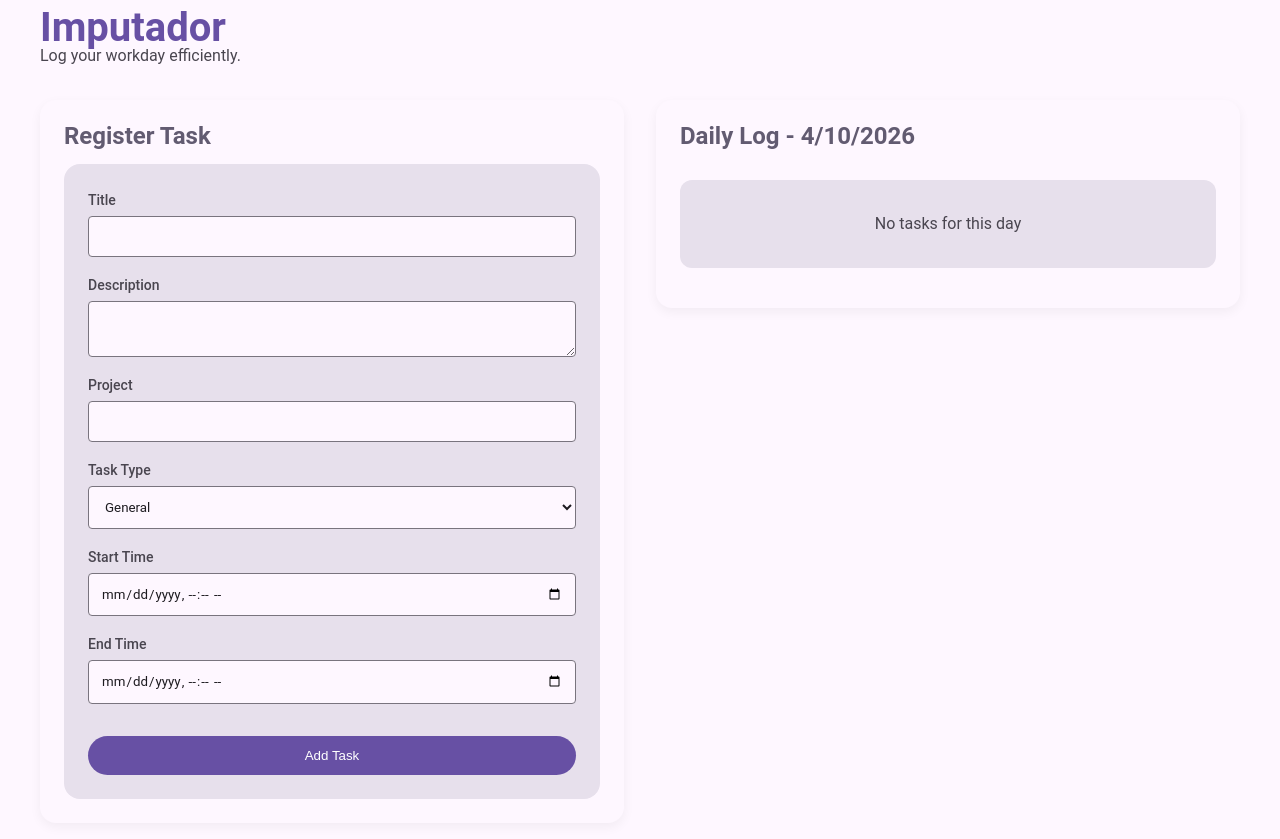
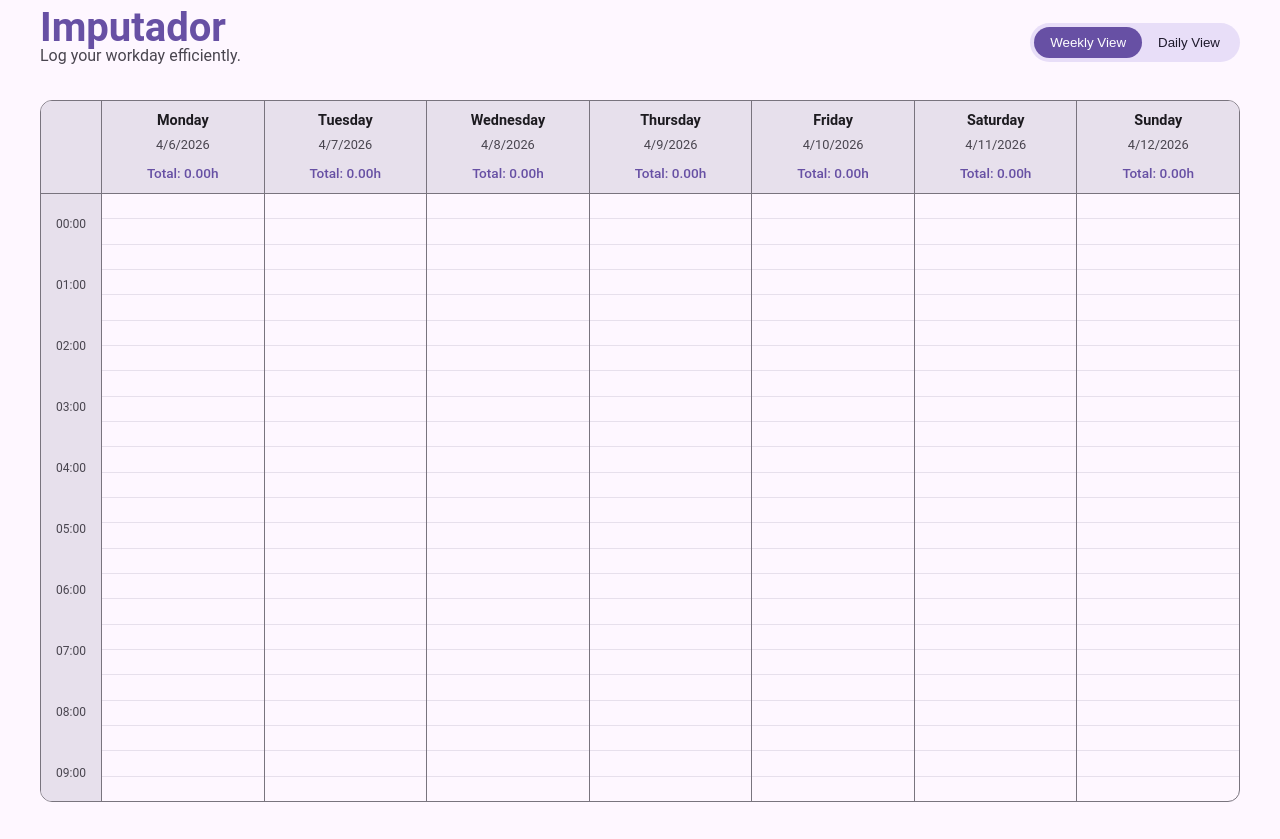
Before and after one commit to Jarki26/imputador, a SvelteKit app: page / in a window 1280 px wide. Built offline with nearby package versions, Linux system fonts and the light colour scheme.

Commit message:
feat(ui): Create basic WeeklyView component and navigation toggle

```diff
--- /dev/null
+++ b/src/lib/WeeklyView.svelte
@@ -0,0 +1,185 @@
+<script lang="ts">
+  import type { Task } from './db';
+
+  let { startDate = new Date(), tasks = [] }: { startDate: Date; tasks: Task[] } = $props();
+
+  const daysOfWeek = $derived.by(() => {
+    const days = [];
+    const current = new Date(startDate);
+    current.setHours(0, 0, 0, 0);
+    // Find Monday of the current week if not provided
+    const day = current.getDay();
+    const diff = current.getDate() - day + (day === 0 ? -6 : 1);
+    const monday = new Date(current.setDate(diff));
+
+    for (let i = 0; i < 7; i++) {
+      const date = new Date(monday);
+      date.setDate(monday.getDate() + i);
+      days.push(date);
+    }
+    return days;
+  });
+
+  const hours = Array.from({ length: 24 }, (_, i) => i);
+
+  function formatDay(date: Date): string {
+    return date.toLocaleDateString('en-US', { weekday: 'long' });
+  }
+
+  function formatTime(hour: number): string {
+    return `${hour.toString().padStart(2, '0')}:00`;
+  }
+
+  function getDailyTotal(date: Date): string {
+    const dayStart = new Date(date);
+    dayStart.setHours(0, 0, 0, 0);
+    const dayEnd = new Date(date);
+    dayEnd.setHours(23, 59, 59, 999);
+
+    const dailyTasks = tasks.filter(
+      (t) => t.startTime >= dayStart && t.startTime <= dayEnd,
+    );
+
+    const totalMs = dailyTasks.reduce((acc, t) => {
+      return acc + (t.endTime.getTime() - t.startTime.getTime());
+    }, 0);
+
+    return (totalMs / (1000 * 60 * 60)).toFixed(2);
+  }
+</script>
+
+<div class="weekly-view">
+  <div class="grid-header">
+    <div class="time-axis-spacer"></div>
+    {#each daysOfWeek as day}
+      <div class="day-header">
+        <span class="day-name">{formatDay(day)}</span>
+        <span class="day-date">{day.toLocaleDateString()}</span>
+        <span class="day-total">Total: {getDailyTotal(day)}h</span>
+      </div>
+    {/each}
+  </div>
+
+  <div class="grid-body">
+    <div class="time-axis">
+      {#each hours as hour}
+        <div class="hour-label">{formatTime(hour)}</div>
+      {/each}
+    </div>
+
+    <div class="grid-content">
+      {#each daysOfWeek as day}
+        <div class="day-column">
+          {#each hours as hour}
+            <div class="hour-cell"></div>
+          {/each}
+        </div>
+      {/each}
+    </div>
+  </div>
+</div>
+
+<style>
+  .weekly-view {
+    display: flex;
+    flex-direction: column;
+    height: 100%;
+    background-color: var(--md-sys-color-surface);
+    border: 1px solid var(--md-sys-color-outline);
+    border-radius: 12px;
+    overflow: hidden;
+  }
+
+  .grid-header {
+    display: flex;
+    border-bottom: 1px solid var(--md-sys-color-outline);
+    background-color: var(--md-sys-color-surface-variant);
+  }
+
+  .time-axis-spacer {
+    width: 60px;
+    flex-shrink: 0;
+    border-right: 1px solid var(--md-sys-color-outline);
+  }
+
+  .day-header {
+    flex: 1;
+    display: flex;
+    flex-direction: column;
+    align-items: center;
+    padding: 0.5rem;
+    border-right: 1px solid var(--md-sys-color-outline);
+    min-width: 120px;
+  }
+
+  .day-header:last-child {
+    border-right: none;
+  }
+
+  .day-name {
+    font-weight: bold;
+    font-size: 0.9rem;
+  }
+
+  .day-date {
+    font-size: 0.8rem;
+    color: var(--md-sys-color-on-surface-variant);
+  }
+
+  .day-total {
+    margin-top: 0.25rem;
+    font-size: 0.85rem;
+    font-weight: 500;
+    color: var(--md-sys-color-primary);
+  }
+
+  .grid-body {
+    display: flex;
+    flex: 1;
+    overflow-y: auto;
+  }
+
+  .time-axis {
+    width: 60px;
+    flex-shrink: 0;
+    border-right: 1px solid var(--md-sys-color-outline);
+    background-color: var(--md-sys-color-surface-variant);
+  }
+
+  .hour-label {
+    height: 60px;
+    display: flex;
+    align-items: center;
+    justify-content: center;
+    font-size: 0.75rem;
+    color: var(--md-sys-color-on-surface-variant);
+    border-bottom: 1px solid var(--md-sys-color-surface-variant);
+  }
+
+  .grid-content {
+    display: flex;
+    flex: 1;
+  }
+
+  .day-column {
+    flex: 1;
+    display: flex;
+    flex-direction: column;
+    border-right: 1px solid var(--md-sys-color-outline);
+    min-width: 120px;
+    position: relative;
+  }
+
+  .day-column:last-child {
+    border-right: none;
+  }
+
+  .hour-cell {
+    height: 60px;
+    border-bottom: 1px solid var(--md-sys-color-surface-variant);
+  }
+
+  .hour-cell:last-child {
+    border-bottom: none;
+  }
+</style>
--- a/src/routes/+page.svelte
+++ b/src/routes/+page.svelte
@@ -1,6 +1,7 @@
 <script lang="ts">
   import TaskForm from '$lib/TaskForm.svelte';
   import TaskList from '$lib/TaskList.svelte';
+  import WeeklyView from '$lib/WeeklyView.svelte';
   import { TaskStore } from '$lib/taskStore';
   import { ProjectStore } from '$lib/projectStore';
   import { onMount } from 'svelte';
@@ -11,6 +12,7 @@
 
   let tasks: Task[] = $state([]);
   let today = new Date();
+  let view: 'daily' | 'weekly' = $state('weekly');
 
   async function loadTasks() {
     tasks = await taskStore.getTasksForDay(today);
@@ -27,10 +29,29 @@
 
 <div class="dashboard">
   <header>
+    <div class="header-content">
       <h1>Imputador</h1>
       <p class="subtitle">Log your workday efficiently.</p>
+    </div>
+    <div class="view-toggle">
+      <button
+        class="toggle-btn"
+        class:active={view === 'weekly'}
+        onclick={() => (view = 'weekly')}
+      >
+        Weekly View
+      </button>
+      <button
+        class="toggle-btn"
+        class:active={view === 'daily'}
+        onclick={() => (view = 'daily')}
+      >
+        Daily View
+      </button>
+    </div>
   </header>
 
+  {#if view === 'daily'}
     <div class="grid">
       <section class="form-section">
         <h2>Register Task</h2>
@@ -42,6 +63,11 @@
         <TaskList {tasks} />
       </section>
     </div>
+  {:else}
+    <div class="weekly-container">
+      <WeeklyView startDate={today} {tasks} />
+    </div>
+  {/if}
 </div>
 
 <style>
@@ -49,6 +75,12 @@
     display: flex;
     flex-direction: column;
     gap: 2rem;
+  }
+
+  header {
+    display: flex;
+    justify-content: space-between;
+    align-items: center;
   }
 
   header h1 {
@@ -62,6 +94,31 @@
     color: var(--md-sys-color-on-surface-variant);
   }
 
+  .view-toggle {
+    display: flex;
+    background-color: var(--md-sys-color-secondary-container);
+    padding: 4px;
+    border-radius: 20px;
+  }
+
+  .toggle-btn {
+    padding: 8px 16px;
+    border: none;
+    background: none;
+    border-radius: 16px;
+    cursor: pointer;
+    font-weight: 500;
+    color: var(--md-sys-color-on-secondary-container);
+    transition:
+      background-color 0.2s,
+      color 0.2s;
+  }
+
+  .toggle-btn.active {
+    background-color: var(--md-sys-color-primary);
+    color: var(--md-sys-color-on-primary);
+  }
+
   .grid {
     display: grid;
     grid-template-columns: 1fr 1fr;
@@ -73,6 +130,10 @@
     .grid {
       grid-template-columns: 1fr;
     }
+  }
+
+  .weekly-container {
+    height: 700px;
   }
 
   h2 {
```
Also changed, not shown: 2 other files (tests, documents, lock files or other folders). Lines whose indentation alone changed are shown as unchanged.
